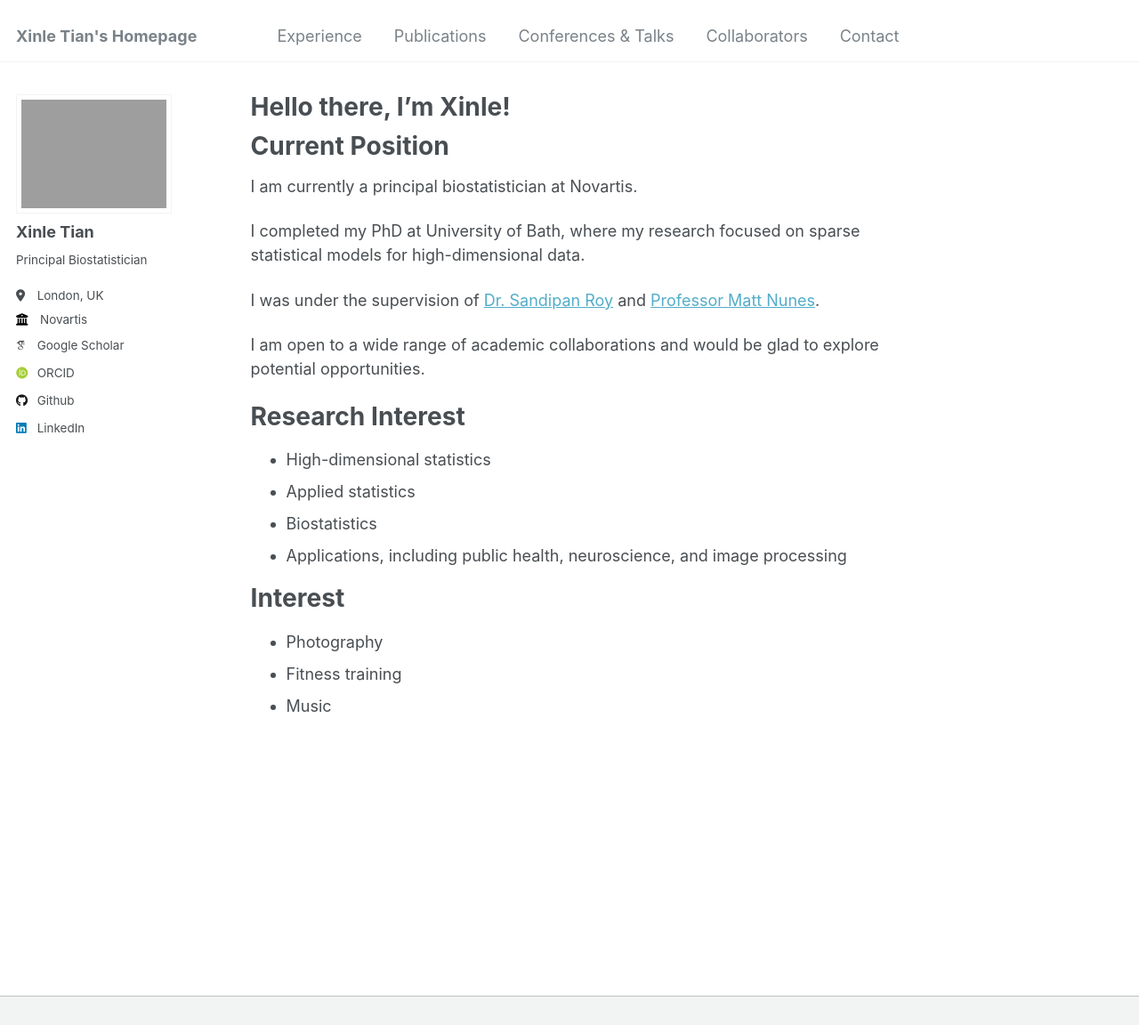
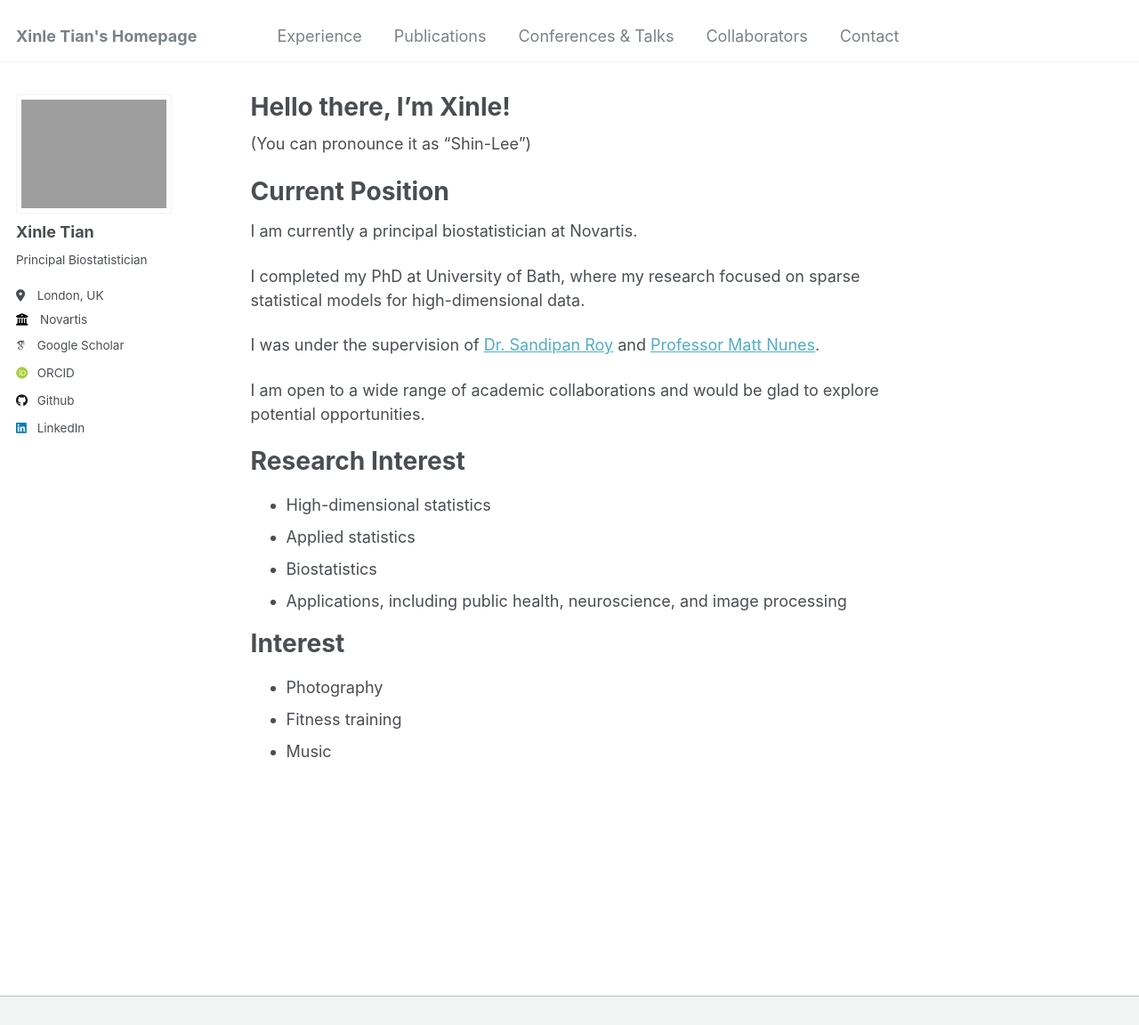
Before and after one commit to xinlet/xinlet.github.io, a Jekyll site: the page built from _pages/about.md, in a window 1280 px wide and 1292 px high, cut to the strip 0-1152 px from the top of the window. Shown: the whole strip at 89% size. Built offline with Jekyll 4.4.1, drawn with Linux system fonts in a browser that asks for light colours; some web fonts are replaced.

Commit message:
Update about.md

```diff
--- a/_pages/about.md
+++ b/_pages/about.md
@@ -6,6 +6,8 @@ redirect_from:
   - /about/
   - /about.html
 ---
+
+(You can pronounce it as "Shin-Lee")
 
 Current Position
 ======
```
